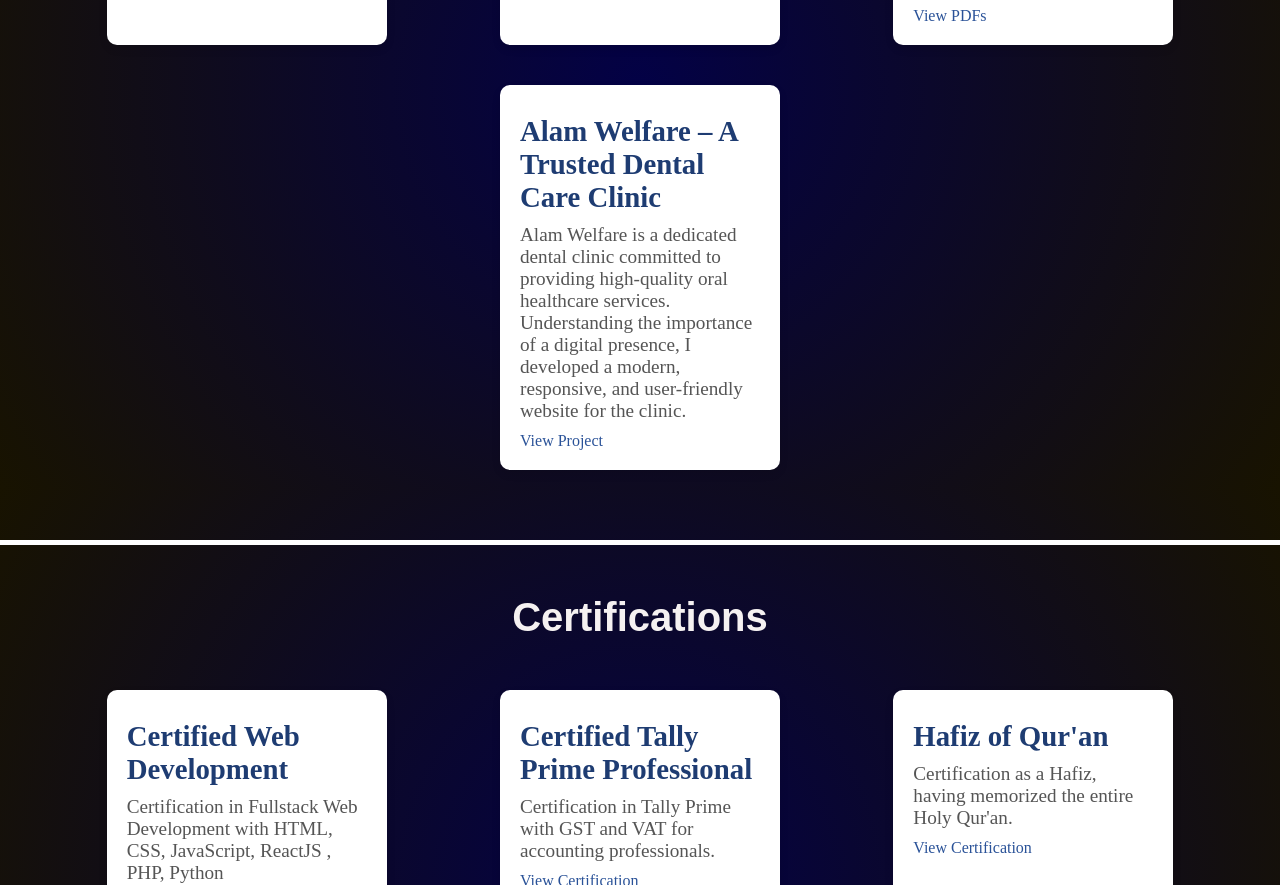
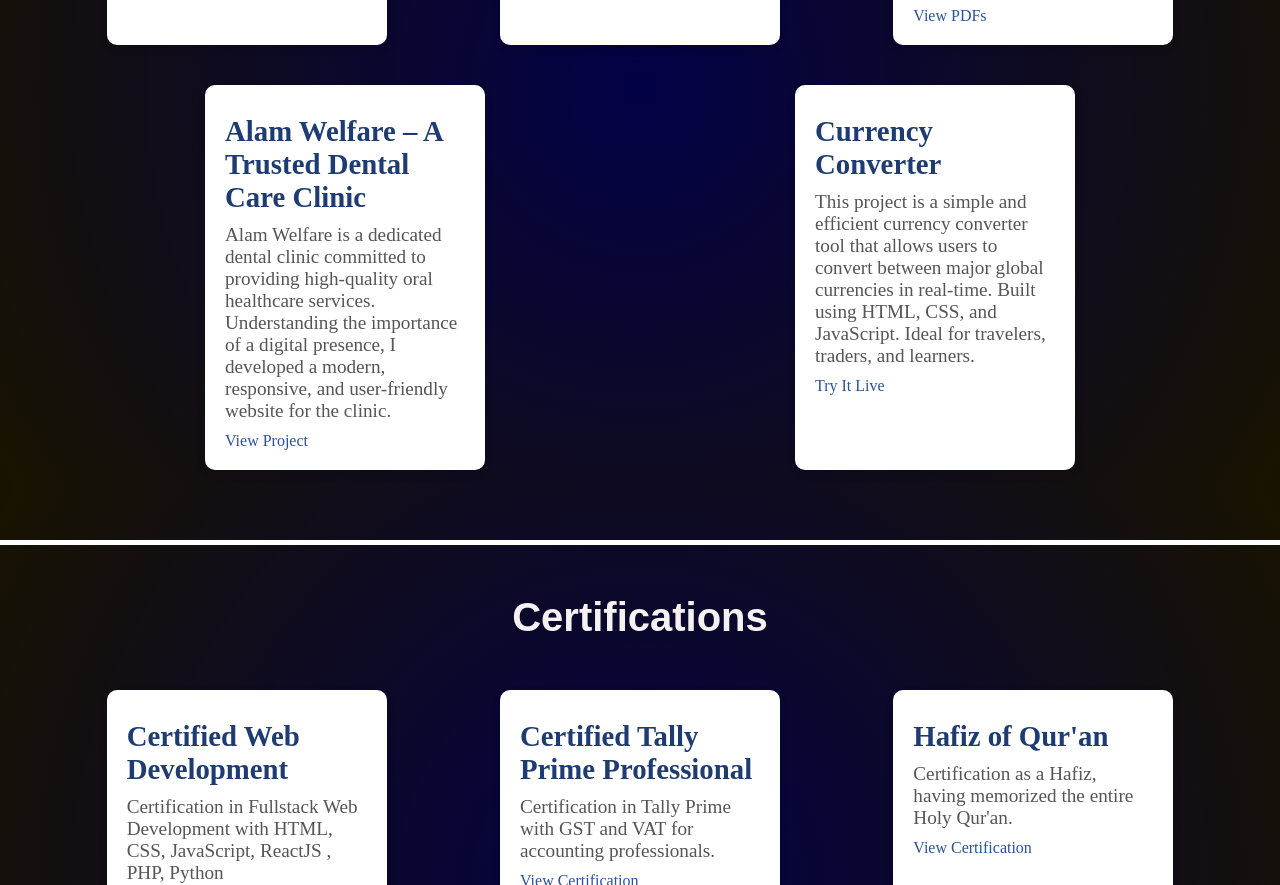
Before and after one commit to Qarizakirnadwi/Jakir-s-Digital-Planet, a plain HTML site: page main.html in a window 1280 px wide. Shown: the part 3512-4397 px from the top of the page. Drawn offline with Linux system fonts and the light colour scheme.

Commit message:
Update main.html
added a currency converter in my project section

```diff
--- a/main.html
+++ b/main.html
@@ -224,6 +224,12 @@
                 <p> Alam Welfare is a dedicated dental clinic committed to providing high-quality oral healthcare services. Understanding the importance of a digital presence, I developed a modern, responsive, and user-friendly website for the clinic.</p>
                 <a href="https://qarizakirnadwi.github.io/Alam-Welfare-Dental-Care/" target="_blank">View Project</a>
             </div>
+            <div class="project-item">
+               <h3>Currency Converter</h3>
+                <p>This project is a simple and efficient currency converter tool that allows users to convert between major global currencies in real-time. Built using HTML, CSS, and JavaScript. Ideal for travelers, traders, and learners.</p>
+                <a href="currency.html" target="_blank">Try It Live</a>
+
+            </div>
         </div>
     </section>
     <section id="certifications">
```
